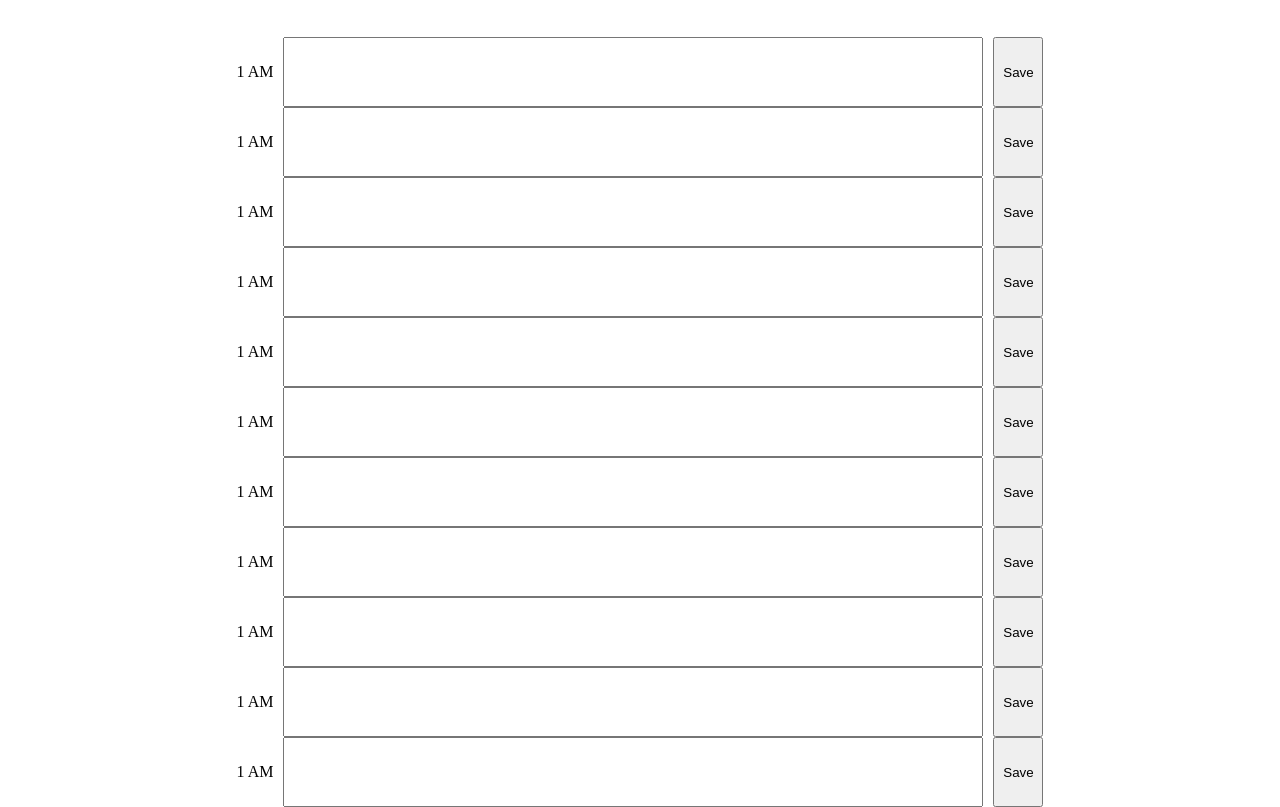
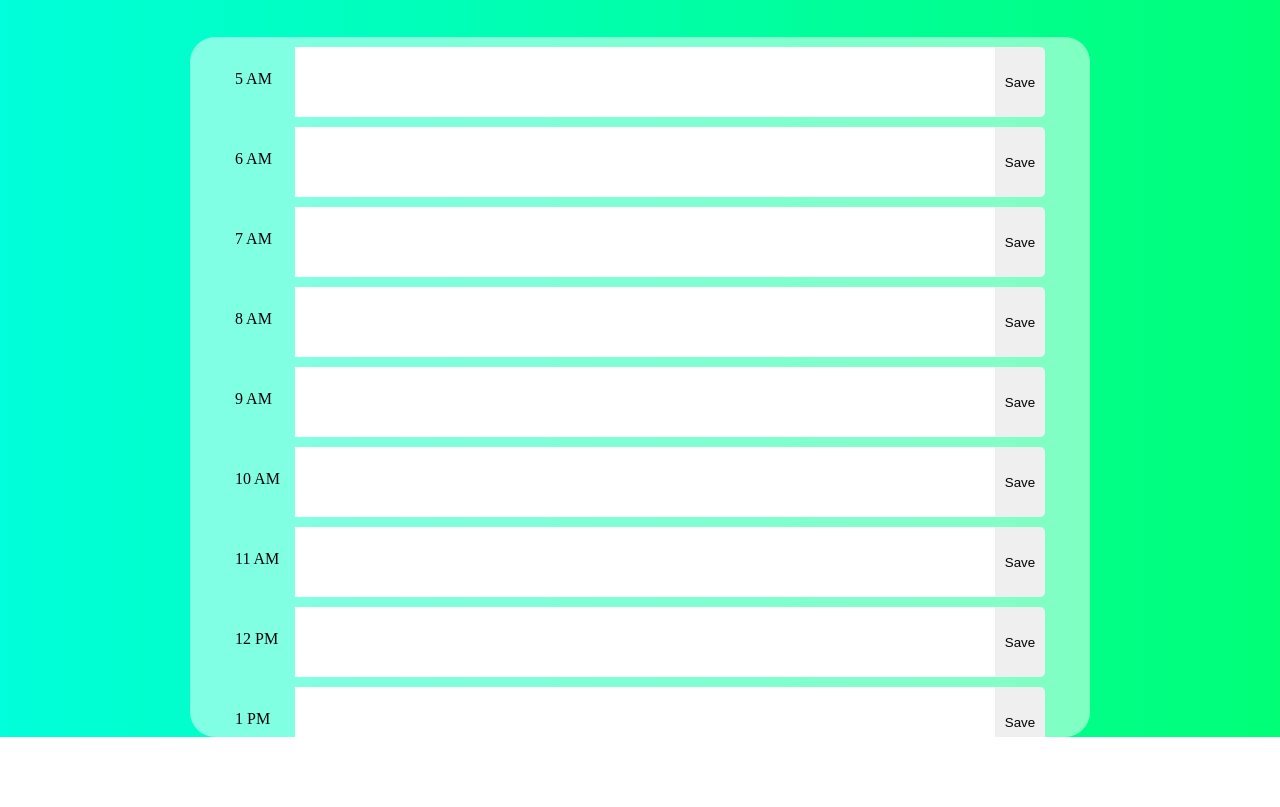
Before and after one commit to jakereppuhn/day-planner, a plain HTML site: page index.html in a window 1280 px wide. Shown: the part 103-910 px from the top of the page. After the commit the page ends 840 px from the top, so only its background shows below. Drawn offline with Linux system fonts and the light colour scheme.

Commit message:
updated styles

```diff
--- a/index.html
+++ b/index.html
@@ -14,57 +14,62 @@
     </header>
     <div class="container">
         <div id="hour1" class="hourBox">
-            <div class="hour">1 AM</div>
+            <div class="hour">5 AM</div>
             <textarea></textarea>
             <button class="saveBtn">Save</button>
         </div>
-        <div id="hour1" class="hourBox">
-            <div class="hour">1 AM</div>
+        <div id="hour2" class="hourBox">
+            <div class="hour">6 AM</div>
             <textarea></textarea>
             <button class="saveBtn">Save</button>
         </div>
-        <div id="hour1" class="hourBox">
-            <div class="hour">1 AM</div>
+        <div id="hour3" class="hourBox">
+            <div class="hour">7 AM</div>
             <textarea></textarea>
             <button class="saveBtn">Save</button>
         </div>
-        <div id="hour1" class="hourBox">
-            <div class="hour">1 AM</div>
+        <div id="hour4" class="hourBox">
+            <div class="hour">8 AM</div>
             <textarea></textarea>
             <button class="saveBtn">Save</button>
         </div>
-        <div id="hour1" class="hourBox">
-            <div class="hour">1 AM</div>
+        <div id="hour5" class="hourBox">
+            <div class="hour">9 AM</div>
             <textarea></textarea>
             <button class="saveBtn">Save</button>
         </div>
-        <div id="hour1" class="hourBox">
-            <div class="hour">1 AM</div>
+        <div id="hour6" class="hourBox">
+            <div class="hour">10 AM</div>
             <textarea></textarea>
             <button class="saveBtn">Save</button>
         </div>
-        <div id="hour1" class="hourBox">
-            <div class="hour">1 AM</div>
+        <div id="hour7" class="hourBox">
+            <div class="hour">11 AM</div>
             <textarea></textarea>
             <button class="saveBtn">Save</button>
         </div>
-        <div id="hour1" class="hourBox">
-            <div class="hour">1 AM</div>
+        <div id="hour8" class="hourBox">
+            <div class="hour">12 PM</div>
             <textarea></textarea>
             <button class="saveBtn">Save</button>
         </div>
-        <div id="hour1" class="hourBox">
-            <div class="hour">1 AM</div>
+        <div id="hour9" class="hourBox">
+            <div class="hour">1 PM</div>
             <textarea></textarea>
             <button class="saveBtn">Save</button>
         </div>
-        <div id="hour1" class="hourBox">
-            <div class="hour">1 AM</div>
+        <div id="hour10" class="hourBox">
+            <div class="hour">2 PM</div>
             <textarea></textarea>
             <button class="saveBtn">Save</button>
         </div>
-        <div id="hour1" class="hourBox">
-            <div class="hour">1 AM</div>
+        <div id="hour11" class="hourBox">
+            <div class="hour">3 PM</div>
+            <textarea></textarea>
+            <button class="saveBtn">Save</button>
+        </div>
+        <div id="hour12" class="hourBox">
+            <div class="hour">4 PM</div>
             <textarea></textarea>
             <button class="saveBtn">Save</button>
         </div>
--- a/style.css
+++ b/style.css
@@ -9,6 +9,8 @@ body {
     flex-direction: column;
     justify-content: center;
     align-items: center;
+    background: rgb(0,255,218);
+    background: linear-gradient(90deg, rgba(0,255,218,1) 0%, rgba(0,255,119,1) 100%);
 }
 
 header {
@@ -34,16 +36,42 @@ p {
 .hourBox {
     display: flex;
     align-items: center;
+    margin-bottom: 10px;
+}
+
+.hour {
+    height: 25px;
+    width: 50px;
+}
+
+#hour1 {
+    margin-top: 10px;
 }
 
 textarea {
     height: 70px;
     width: 700px;
-    margin: 0 10px 0 10px;
+    margin: 0 0 0 10px;
     resize: none;
+    border: none;
+    font-family: -apple-system, BlinkMacSystemFont, 'Segoe UI', Roboto, Oxygen, Ubuntu, Cantarell, 'Open Sans', 'Helvetica Neue', sans-serif;
 }
 
 .saveBtn {
     height: 70px;
     width: 50px;
+    border: none;
+    border-top-right-radius: 5px;
+    border-bottom-right-radius: 5px;
 }
+
+.container {
+    background-color: rgba(255,255,255,.5);
+    width: 900px;
+    height: 700px;
+    display: flex;
+    flex-direction: column;
+    align-items: center;
+    overflow-y:scroll;
+    border-radius: 25px;
+}
```
